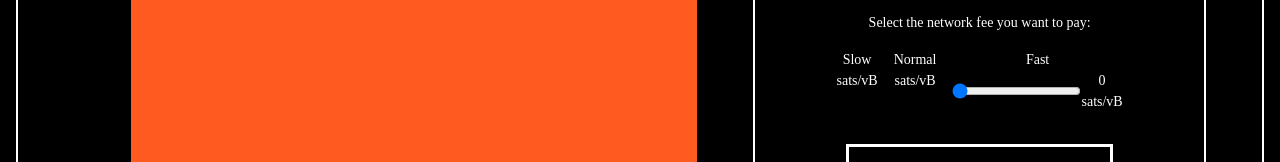
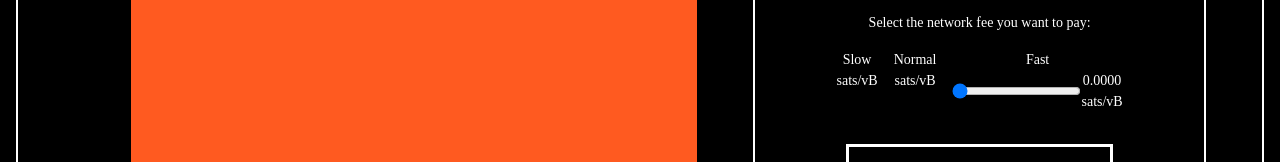
Before and after one commit to BankkRoll/BitMint-BETA-Ordinal-Mint-Site, a Next.js app: page / in a window 1280 px wide. Shown: the part 622-784 px from the top of the page. Built offline with nearby package versions, Linux system fonts and the light colour scheme; no server answers; a web font is replaced by a local one.

Commit message:
fixed number patch

```diff
--- a/src/components/MintCard.tsx
+++ b/src/components/MintCard.tsx
@@ -65,6 +65,14 @@ const MintCard: React.FC<MintCardProps> = ({
     }
   };
 
+  function formatFee(fee: number) {
+    if (typeof fee === 'number') {
+      return fee.toFixed(4);
+    } else {
+      return fee;
+    }
+  }
+
   return (
     <div className="flex flex-col items-center justify-between w-full md:w-3/5 lg:w-2/5 p-4 md:p-6 bg-black rounded-lg shadow-md text-white space-y-4 md:space-y-8 max-w-screen-md mx-auto text-center border-2 border-white">
       <div className="flex flex-col items-center space-y-4">
@@ -110,18 +118,18 @@ const MintCard: React.FC<MintCardProps> = ({
             <div className="fee-list" style={{ display: 'flex', flexDirection: 'row', marginTop: '8px' }}>
               <div className={`fee-item ${fee === slowFee ? 'selected' : ''}`} style={{ cursor: 'pointer', padding: '8px', border: fee === slowFee ? '2px solid white' : 'none' }} onClick={() => setFee(slowFee)}>
                 <div>Slow</div>
-                <div className="flex-row-v-center"><span className="fee-rate">{slowFee}</span> sats/vB</div>
+                <div className="flex-row-v-center"><span className="fee-rate">{formatFee(slowFee)}</span> sats/vB</div>
               </div>
               <div className={`fee-item ${fee === normalFee ? 'selected' : ''}`} style={{ cursor: 'pointer', padding: '8px', border: fee === normalFee ? '2px solid white' : 'none' }} onClick={() => setFee(normalFee)}>
                 <div>Normal</div>
-                <div className="flex-row-v-center"><span className="fee-rate">{normalFee}</span> sats/vB</div>
+                <div className="flex-row-v-center"><span className="fee-rate">{formatFee(normalFee)}</span> sats/vB</div>
               </div>
               <div className={`fee-item ${fee === fastFee ? 'selected' : ''}`} style={{ cursor: 'pointer', padding: '8px', border: fee === fastFee ? '2px solid white' : 'none' }} onClick={() => setFee(fastFee)}>
                 <div>Fast</div>
                 <div className="flex-row-v-center"></div>
                 <div className="flex-row-v-center" style={{ display: 'flex', flexDirection: 'row', alignItems: 'center' }}>
                   <input type="range" min="1" max={fastFee ? fastFee + 50 : 0} step="0.01" value={fee} onChange={handleFeeChange} onClick={(e) => e.stopPropagation()} />
-                  <span className="fee-rate">{fee} sats/vB</span>
+                  <span className="fee-rate">{formatFee(fee)} sats/vB</span>
                 </div>
               </div>
             </div>
```
